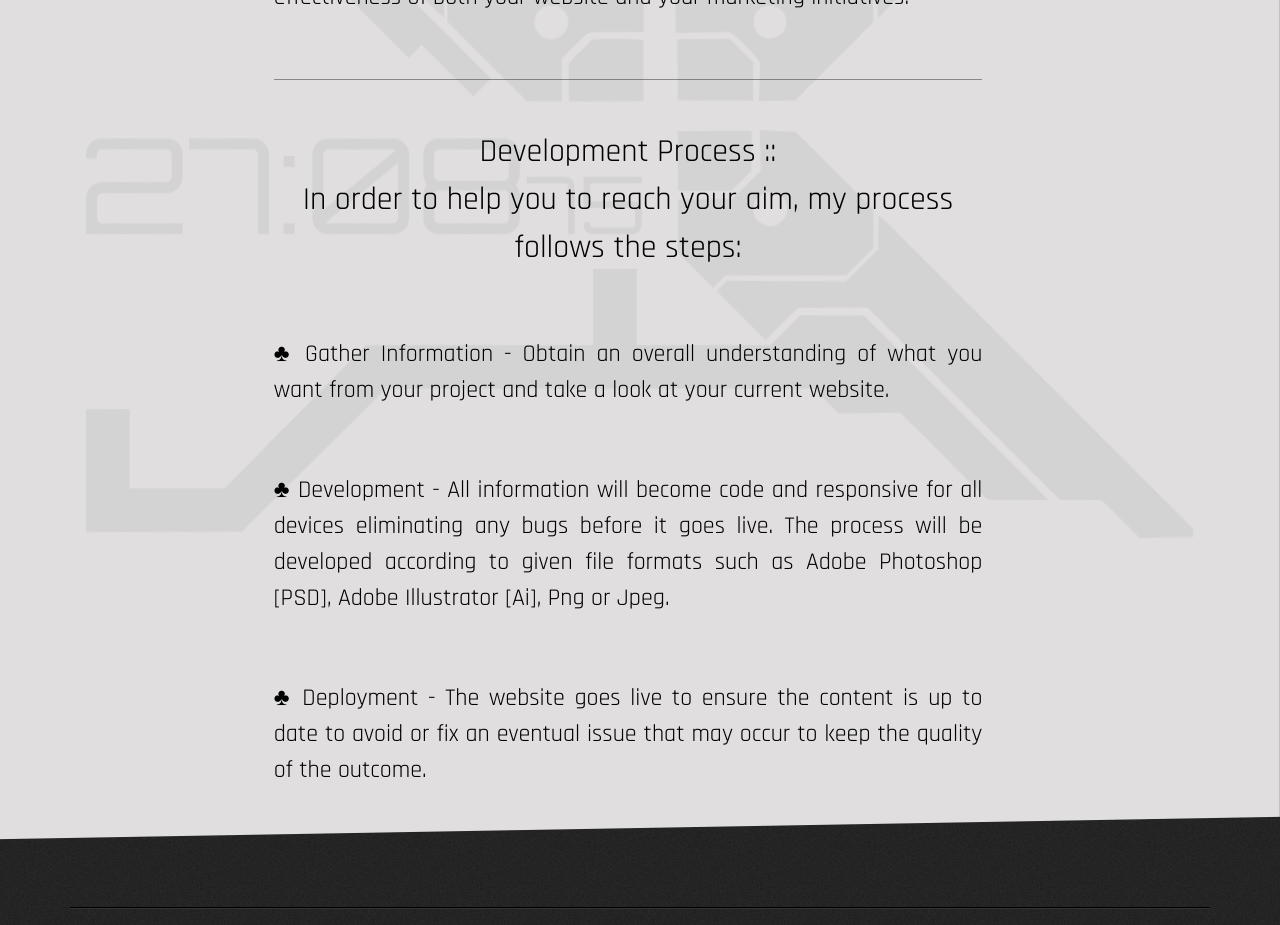
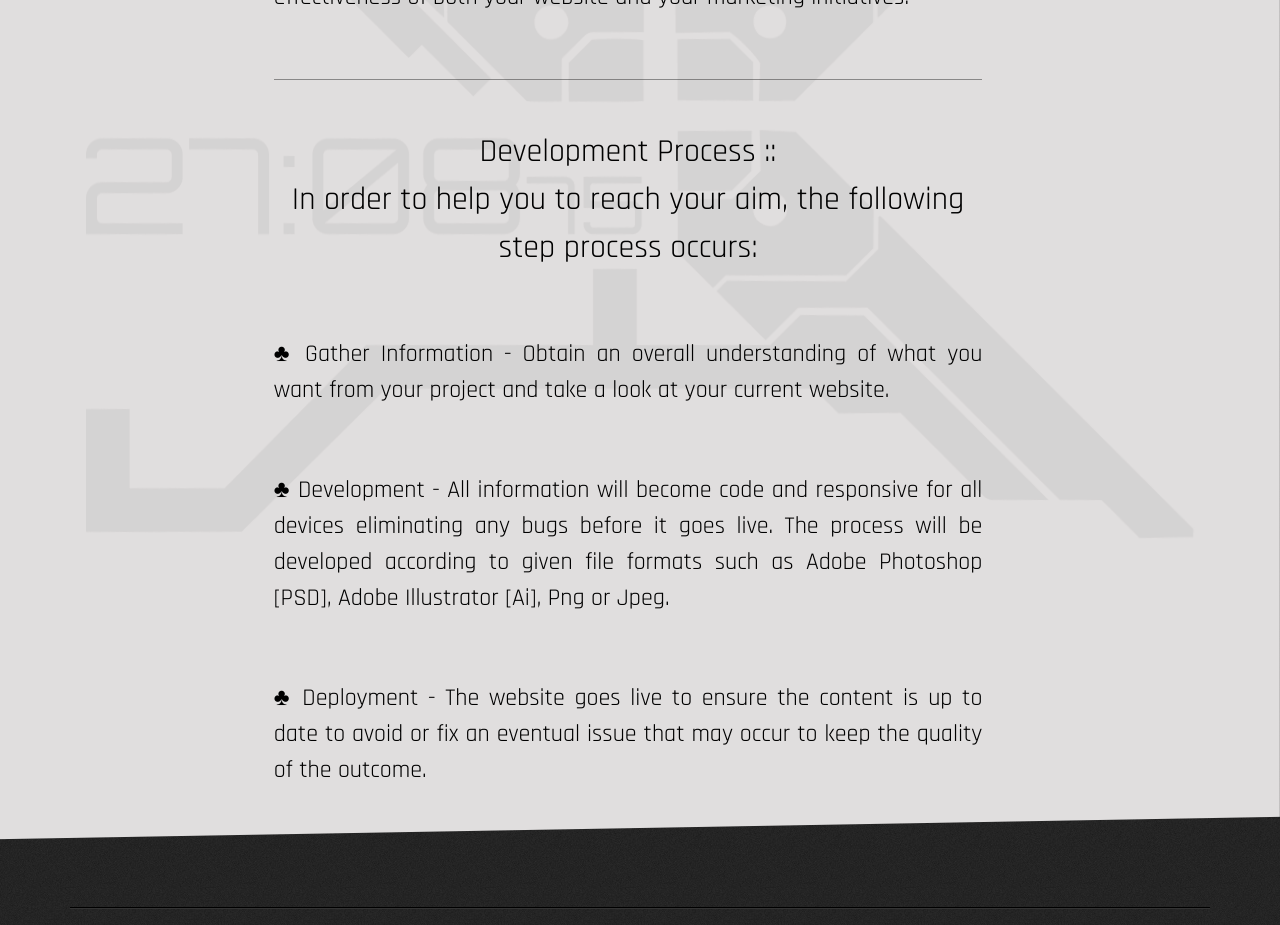
Before and after one commit to angelo-fantino/angelofantino.com, a Next.js app: page /services in a window 1280 px wide. Shown: the part 900-1825 px from the top of the page. Built offline with nearby package versions, Linux system fonts and the light colour scheme.

Commit message:
Update services.js

```diff
--- a/pages/services.js
+++ b/pages/services.js
@@ -100,8 +100,7 @@ function Services() {
               <p className={styles.servicesContentTitle}>
                 Development Process ::
                 <br />
-                In order to help you to reach your aim, my process follows the
-                steps:
+                In order to help you to reach your aim, the following step process occurs:
               </p>
             </Col>
 
```
